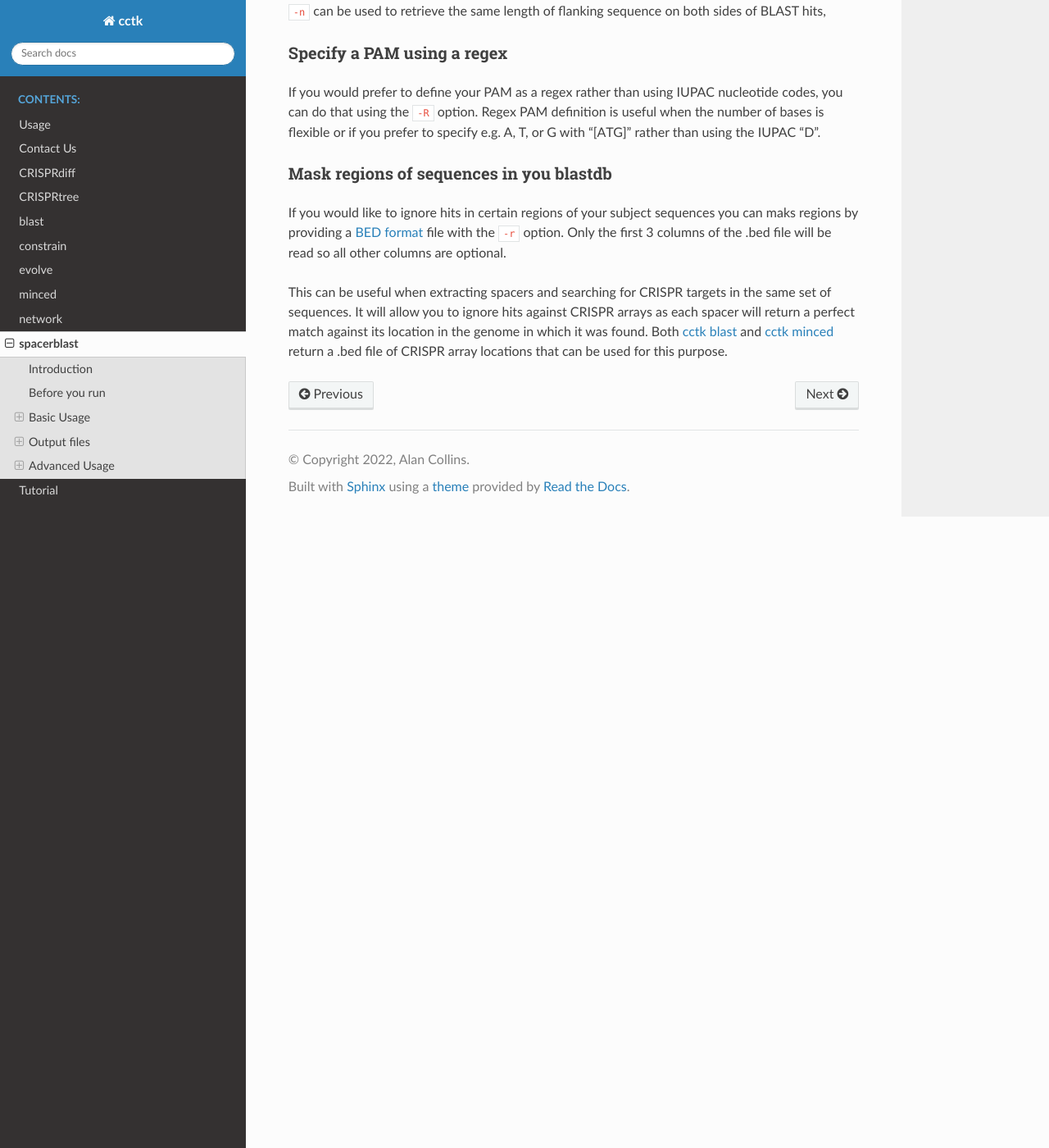
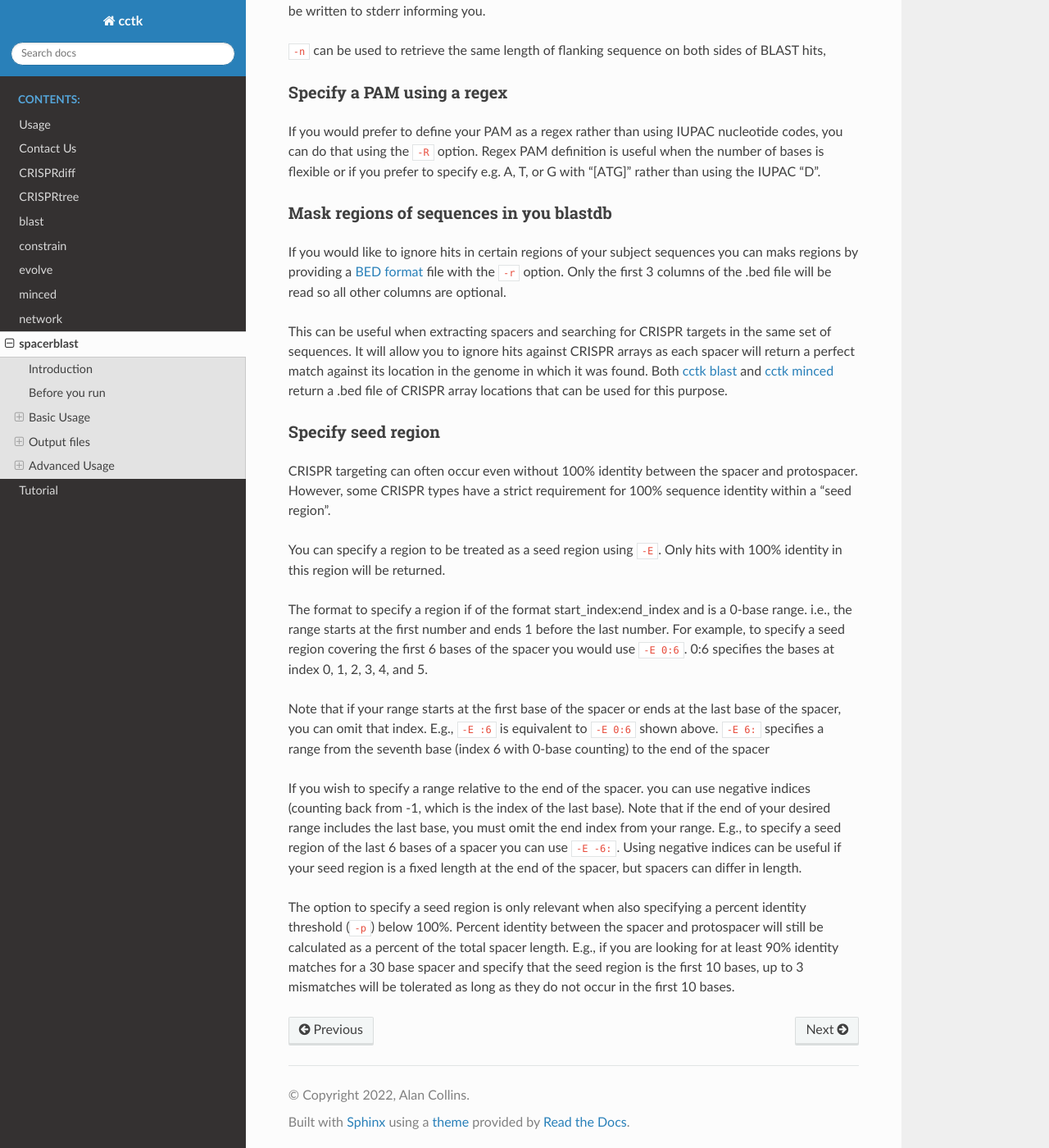
Before and after one commit to Alan-Collins/CRISPR_comparison_toolkit, a Sphinx documentation site: the page built from docs/source/content/spacerblast.rst, in a window 1280 px wide and 1400 px high, scrolled down 3172 px. Shown: the whole window at 82% size. Built offline with Sphinx 7.4.7 and the Read the Docs theme 2.0.0, drawn with Linux system fonts in a browser that asks for light colours; some of the changed text lies outside the part shown.

Commit message:
Add seed region section

```diff
--- a/docs/source/content/spacerblast.rst
+++ b/docs/source/content/spacerblast.rst
@@ -10,11 +10,13 @@ Introduction
 
 1. Extends sequence matches to cover the entire length of the query sequence. For short query sequences, a small number of mismatches can result in the BLAST algorithm not extending the match through the mismatches even if additional sequence identity would be found. Users can specify a percent identity requirement that takes into account the full sequence length.
 
-2. Retrieves flanking sequence either side (or both sides) of the match location in the subject sequence.
+2. (Optional) Retrieves flanking sequence either side (or both sides) of the match location in the subject sequence.
 
-3. Identifies the presence of user-defined sequence motifs in sequence flanking the match and sorts blast hits based on the presence or absence of the motif.
+3. (Optional) Identifies the presence of user-defined sequence motifs in sequence flanking the match and sorts blast hits based on the presence or absence of the motif.
 
-4. Masks user-specified regions in the subject sequence and ignores blast hits in those regions.
+4. (Optional) Masks user-specified regions in the subject sequence and ignores blast hits in those regions.
+
+5. (Optional) Specify spacer seed region to exclude hits with mismatches within that region.
 
 Before you run
 --------------
@@ -125,3 +127,18 @@ Mask regions of sequences in you blastdb
 If you would like to ignore hits in certain regions of your subject sequences you can maks regions by providing a `BED format <https://en.wikipedia.org/wiki/BED_(file_format)#Format>`_ file with the ``-r`` option. Only the first 3 columns of the .bed file will be read so all other columns are optional.
 
 This can be useful when extracting spacers and searching for CRISPR targets in the same set of sequences. It will allow you to ignore hits against CRISPR arrays as each spacer will return a perfect match against its location in the genome in which it was found. Both `cctk blast <blast.html>`_ and `cctk minced <minced.html>`_ return a .bed file of CRISPR array locations that can be used for this purpose.
+
+Specify seed region
+^^^^^^^^^^^^^^^^^^^
+
+CRISPR targeting can often occur even without 100% identity between the spacer and protospacer. However, some CRISPR types have a strict requirement for 100% sequence identity within a "seed region".
+
+You can specify a region to be treated as a seed region using ``-E``. Only hits with 100% identity in this region will be returned.
+
+The format to specify a region if of the format start_index:end_index and is a 0-base range. i.e., the range starts at the first number and ends 1 before the last number. For example, to specify a seed region covering the first 6 bases of the spacer you would use ``-E 0:6``. 0:6 specifies the bases at index 0, 1, 2, 3, 4, and 5.
+
+Note that if your range starts at the first base of the spacer or ends at the last base of the spacer, you can omit that index. E.g., ``-E :6`` is equivalent to ``-E 0:6`` shown above. ``-E 6:`` specifies a range from the seventh base (index 6 with 0-base counting) to the end of the spacer
+
+If you wish to specify a range relative to the end of the spacer. you can use negative indices (counting back from -1, which is the index of the last base). Note that if the end of your desired range includes the last base, you must omit the end index from your range. E.g., to specify a seed region of the last 6 bases of a spacer you can use ``-E -6:``. Using negative indices can be useful if your seed region is a fixed length at the end of the spacer, but spacers can differ in length.
+
+The option to specify a seed region is only relevant when also specifying a percent identity threshold (``-p``) below 100%. Percent identity between the spacer and protospacer will still be calculated as a percent of the total spacer length. E.g., if you are looking for at least 90% identity matches for a 30 base spacer and specify that the seed region is the first 10 bases, up to 3 mismatches will be tolerated as long as they do not occur in the first 10 bases.
```
